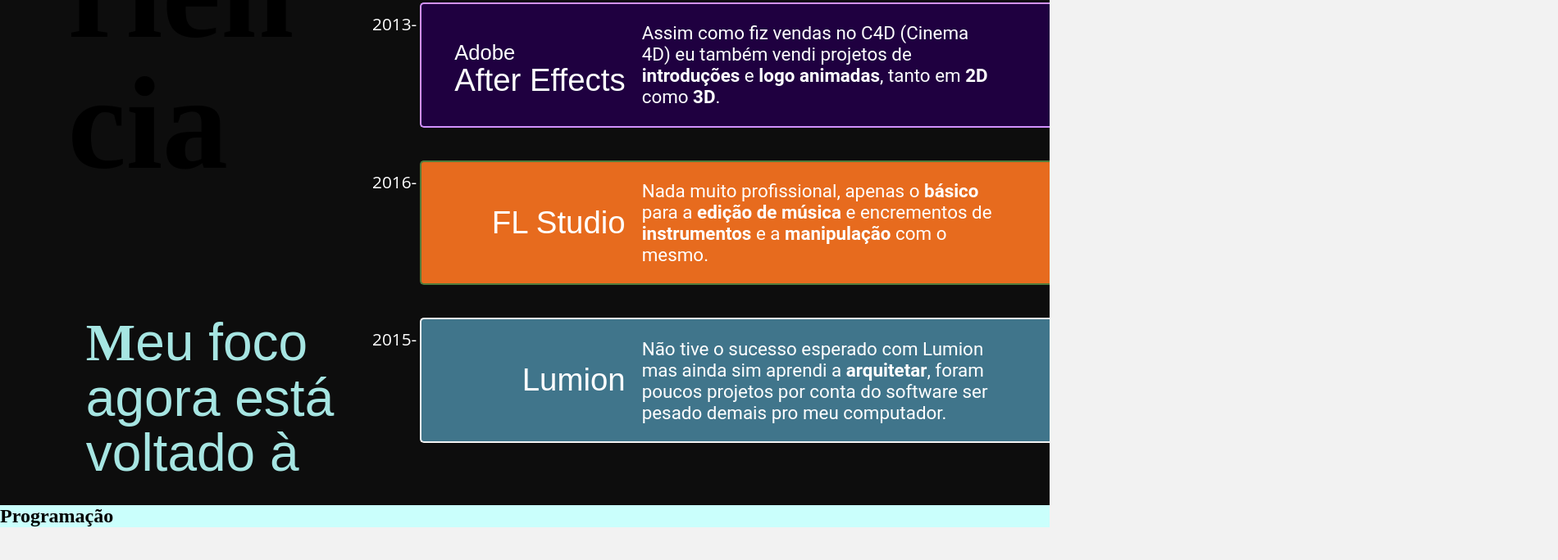
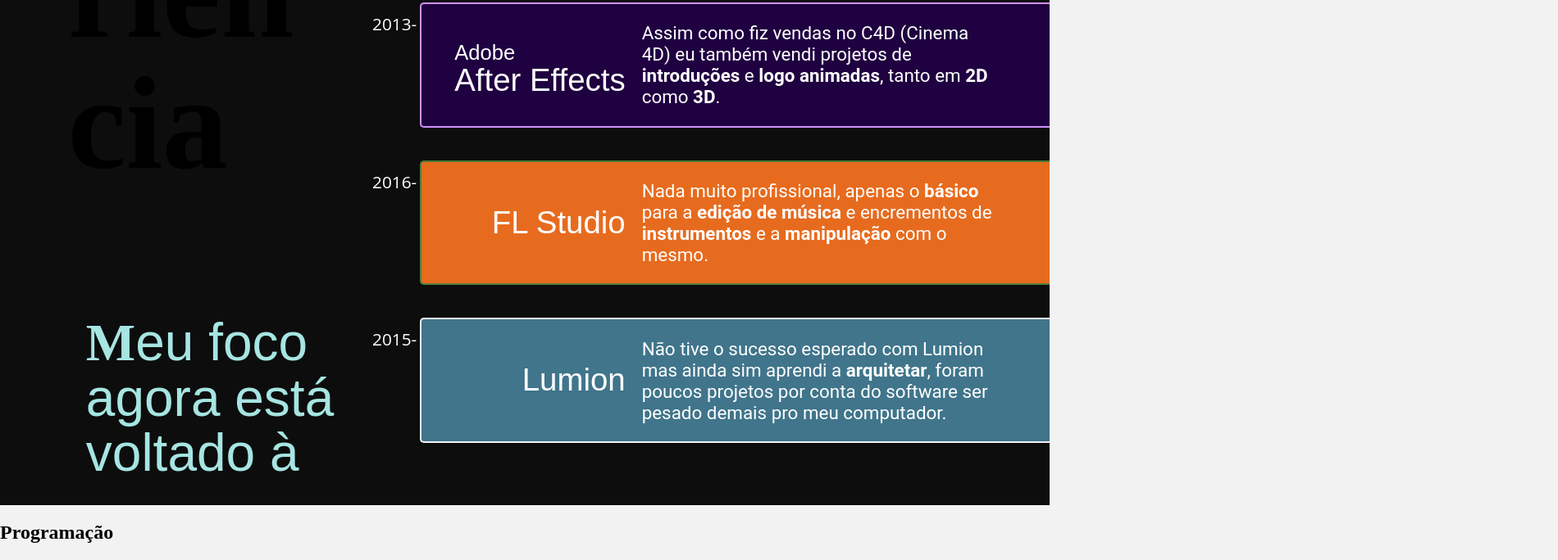
Before and after one commit to luciofx/luciofx.github.io, a plain HTML site: page index.html in a window 1280 px wide. Shown: the part 1476-2160 px from the top of the page at 82% size, 1900 px wide, since content can reach past the window. Before the commit the page ends 2120 px from the top, so only its background shows below. Drawn offline with Linux system fonts and the light colour scheme.

Commit message:
// (8/?)

```diff
--- a/style/style.css
+++ b/style/style.css
@@ -3,6 +3,6 @@
 @import url("fontes.css");
 @import url("conteudo-1.css");
 @import url("conteudo-2.css");
-@import url("conteudo-3.css");
+/*@import url("conteudo-3.css");*/
 
 /*Estilos Gerais*/
```
